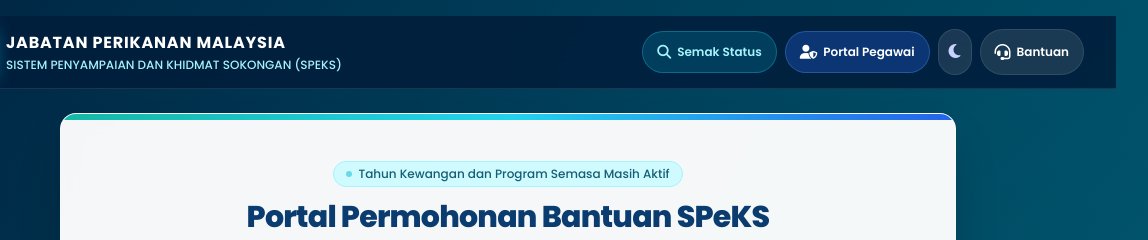
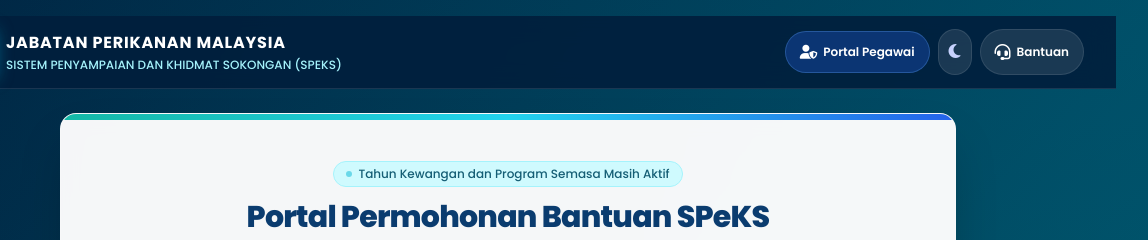
Before and after one commit to aquasystech/espeks, a plain HTML site: page index.html in a window 1280 px wide. Shown: the top 240 px of the page, 132-1280 px from the left. Drawn offline with nearby package versions, Linux system fonts and the light colour scheme.

Commit message:
Update index.html

```diff
--- a/index.html
+++ b/index.html
@@ -138,14 +138,6 @@
 
       <!-- Theme Toggle, Semak Status, Portal Admin & Help Controls -->
       <div class="flex items-center justify-end gap-2 w-full sm:w-auto pt-2 sm:pt-0 border-t border-white/10 sm:border-0 flex-wrap">
-        <!-- Pautan Semak Status (Pemohon) -->
-        <a href="status.html"
-           class="p-2 sm:p-2.5 rounded-full bg-cyan-500/20 hover:bg-cyan-500/30 text-cyan-200 border border-cyan-400/30 transition-all duration-200 flex items-center justify-center gap-1.5 px-3 sm:px-3.5 text-xs font-semibold"
-           title="Semak Status Permohonan">
-          <i class="fas fa-search text-xs sm:text-sm"></i>
-          <span>Semak Status</span>
-        </a>
-
         <!-- Pautan Portal Pegawai / Admin (Staf DOF) -->
         <a href="admin.html"
            class="p-2 sm:p-2.5 rounded-full bg-blue-600/30 hover:bg-blue-600/50 text-white border border-blue-400/30 transition-all duration-200 flex items-center justify-center gap-1.5 px-3 sm:px-3.5 text-xs font-semibold"
```
